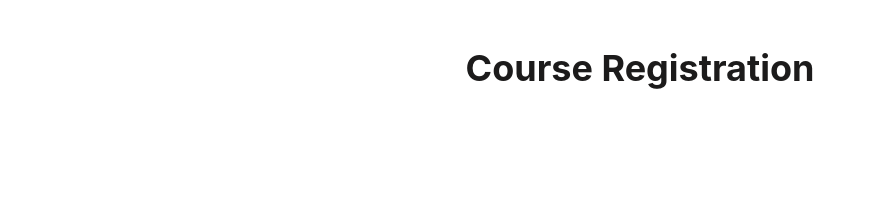
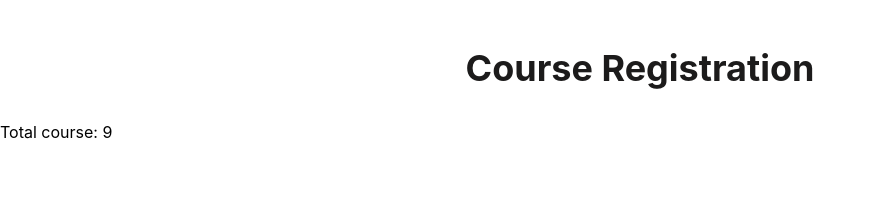
Before and after one commit to Shohanojjaman/course-registration, a React (Vite) app: page / in a window 1280 px wide. Shown: the top 210 px of the page, without its empty margins (0-876 px from the left). Built offline with nearby package versions, Linux system fonts and the light colour scheme.

Commit message:
Added Courses component

```diff
--- a/src/App.jsx
+++ b/src/App.jsx
@@ -1,9 +1,15 @@
-import Header from "./components/Header";
+import Header from './components/Header';
+import Courses from './components/course/Courses';
 
 function App() {
-  return <>
-    <Header></Header>
-  </>;
+
+
+  return (
+    <>
+      <Header></Header>
+      <Courses ></Courses>
+    </>
+  );
 }
 
 export default App;
--- /dev/null
+++ b/src/components/course/Courses.jsx
@@ -0,0 +1,25 @@
+import { useEffect, useState } from 'react';
+import PropTypes from 'prop-types';
+
+const Courses = () => {
+  const [courses, setCourses] = useState([]);
+
+  useEffect(() => {
+    fetch('data.json')
+      .then((res) => res.json())
+      .then((data) => setCourses(data));
+  }, []);
+
+  return (
+    <div className="container mx-auto max-sm:px-5">
+      <h3>Total course: {courses.length}</h3>
+
+    </div>
+  );
+};
+
+Courses.propTypes = {
+  courses: PropTypes.array.isRequired,
+};
+
+export default Courses;
```
